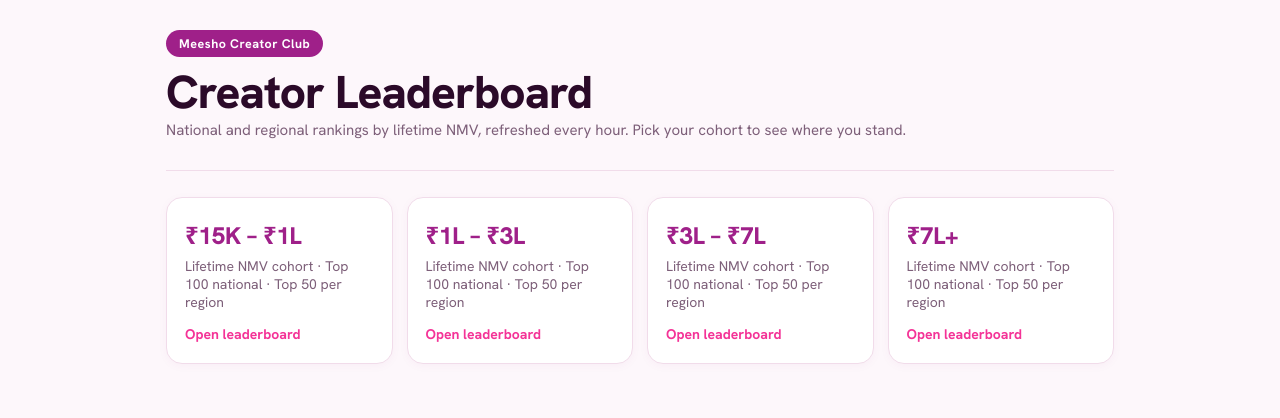
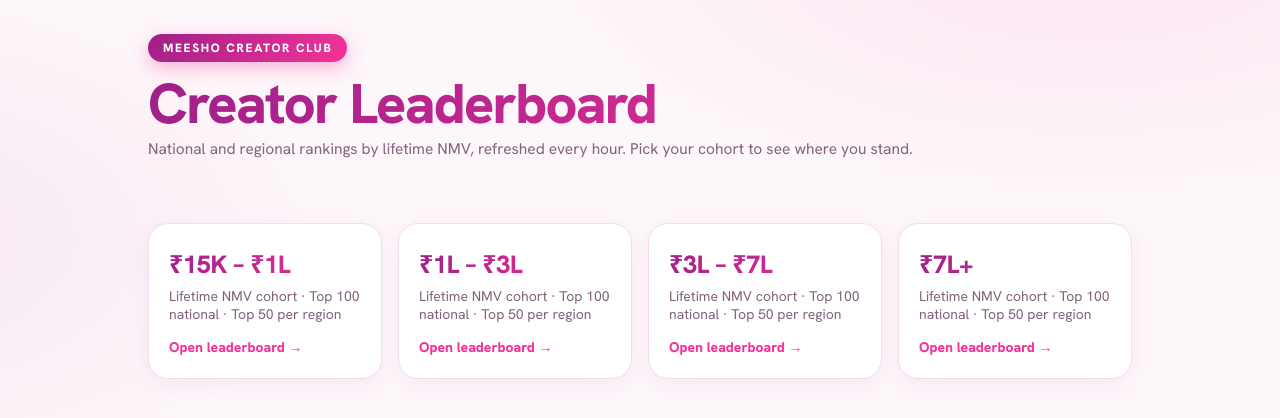
Before and after one commit to ayushtekriwal01/leaderborad_trial, a Next.js app: page / in a window 1280 px wide. Shown: the top 418 px of the page. Built offline with nearby package versions, Linux system fonts and the light colour scheme.

Commit message:
v2 design: gradient brand system, podium rows, sticky headers
Updated styles for the Meesho Creator Club leaderboard, including color adjustments, layout changes, and hover effects for various elements.

```diff
--- a/app/globals.css
+++ b/app/globals.css
@@ -1,148 +1,207 @@
-/* Meesho Creator Club leaderboard — brand palette: Meesho purple #9F2089, Meesho pink #F43397.
-   One loud element: the primary-rank column. Everything else stays quiet and clean. */
+/* Meesho Creator Club leaderboard — v2 "prize ceremony" design.
+   Palette is strictly Meesho: purple #9F2089, pink #F43397, blush tints,
+   ink for text, warm gold reserved for the top-3 podium. */
 
 :root {
-  --paper: #fdf7fb;
+  --paper: #fdf6fa;
   --ink: #2b0a29;
-  --ink-soft: #7d5f79;
-  --line: #f1dcea;
-  --primary: #9f2089;      /* Meesho purple */
+  --ink-soft: #82627d;
+  --line: #f2dcec;
+  --primary: #9f2089;
+  --pink: #f43397;
+  --grad: linear-gradient(120deg, #9f2089 0%, #f43397 100%);
   --primary-soft: #fbe9f5;
-  --pink: #f43397;         /* Meesho pink */
   --gold: #a4770b;
-  --gold-soft: #fbf2d9;
+  --gold-soft: #fdf3d8;
   --card: #ffffff;
-  --radius: 16px;
 }
 
 * { box-sizing: border-box; }
 html, body { margin: 0; padding: 0; }
 body {
   font-family: "Hanken Grotesk", system-ui, sans-serif;
-  background: var(--paper);
   color: var(--ink);
+  background:
+    radial-gradient(900px 420px at 85% -60px, rgba(244, 51, 151, 0.09), transparent 60%),
+    radial-gradient(760px 420px at -10% 30%, rgba(159, 32, 137, 0.07), transparent 60%),
+    var(--paper);
+  background-attachment: fixed;
   -webkit-font-smoothing: antialiased;
 }
 a { color: inherit; }
+::selection { background: var(--pink); color: #fff; }
 
-.wrap { max-width: 980px; margin: 0 auto; padding: 0 16px 96px; }
+.wrap { max-width: 1020px; margin: 0 auto; padding: 0 18px 110px; }
 
-/* ---------- header ---------- */
-.masthead { padding: 30px 0 14px; border-bottom: 1.5px solid var(--line); }
+/* ---------------- header ---------------- */
+.masthead { padding: 34px 0 18px; }
 .masthead .brand {
-  display: inline-block; background: var(--primary); color: #fff;
-  font-size: 12.5px; font-weight: 700; letter-spacing: 0.04em;
-  padding: 5px 13px; border-radius: 999px; text-decoration: none;
+  display: inline-block;
+  background: var(--grad);
+  color: #fff;
+  font-size: 12px; font-weight: 800;
+  letter-spacing: 0.14em; text-transform: uppercase;
+  padding: 6px 15px; border-radius: 999px; text-decoration: none;
+  box-shadow: 0 6px 18px rgba(244, 51, 151, 0.35);
 }
 .masthead h1 {
-  margin: 12px 0 4px; font-size: clamp(30px, 6vw, 46px);
-  font-weight: 800; letter-spacing: -0.02em; line-height: 1.02;
+  margin: 14px 0 6px;
+  font-size: clamp(34px, 6.4vw, 56px);
+  font-weight: 900; letter-spacing: -0.03em; line-height: 1;
+  background: var(--grad);
+  -webkit-background-clip: text; background-clip: text;
+  -webkit-text-fill-color: transparent;
 }
-.masthead .sub { margin: 0 0 16px; color: var(--ink-soft); font-size: 15px; }
+.masthead .sub { margin: 0 0 18px; color: var(--ink-soft); font-size: 15.5px; }
 .updated { font-size: 13px; color: var(--ink-soft); }
-.updated b { color: var(--primary); font-weight: 700; }
+.updated b { color: var(--primary); font-weight: 800; }
 
-/* ---------- cohort switcher ---------- */
-.cohort-row { display: flex; gap: 8px; flex-wrap: wrap; margin: 4px 0 0; }
+/* ---------------- cohort switcher ---------------- */
+.cohort-row { display: flex; gap: 9px; flex-wrap: wrap; }
 .cohort-chip {
   border: 1.5px solid var(--line); background: var(--card);
-  padding: 7px 14px; border-radius: 999px; font-size: 14px; font-weight: 600;
-  text-decoration: none; color: var(--ink-soft);
+  padding: 8px 16px; border-radius: 999px;
+  font-size: 14px; font-weight: 700; text-decoration: none; color: var(--ink-soft);
+  transition: transform .15s ease, border-color .15s ease, color .15s ease, box-shadow .15s ease;
 }
-.cohort-chip:hover { border-color: var(--pink); color: var(--primary); }
-.cohort-chip.active { border-color: var(--primary); color: #fff; background: var(--primary); }
+.cohort-chip:hover { border-color: var(--pink); color: var(--primary); transform: translateY(-1px); }
+.cohort-chip.active {
+  border-color: transparent; color: #fff; background: var(--grad);
+  box-shadow: 0 8px 20px rgba(159, 32, 137, 0.30);
+}
 
-/* ---------- tabs ---------- */
+/* ---------------- tabs ---------------- */
 .tabs {
-  display: flex; gap: 4px; margin: 18px 0 14px; padding: 4px;
-  background: #f7e8f2; border-radius: 999px; width: fit-content; max-width: 100%;
-  overflow-x: auto;
+  display: flex; gap: 4px; margin: 20px 0 16px; padding: 5px;
+  background: #fff; border: 1px solid var(--line); border-radius: 999px;
+  width: fit-content; max-width: 100%; overflow-x: auto;
+  box-shadow: 0 4px 16px rgba(159, 32, 137, 0.07);
 }
 .tabs button {
-  border: 0; background: transparent; font: inherit; font-weight: 600;
-  padding: 8px 18px; border-radius: 999px; cursor: pointer; color: var(--ink-soft);
-  white-space: nowrap;
+  border: 0; background: transparent; font: inherit; font-weight: 700;
+  padding: 9px 20px; border-radius: 999px; cursor: pointer; color: var(--ink-soft);
+  white-space: nowrap; transition: color .15s ease, background .15s ease;
 }
-.tabs button[aria-selected="true"] { background: var(--primary); color: #fff; }
+.tabs button:hover { color: var(--primary); }
+.tabs button[aria-selected="true"] {
+  background: var(--grad); color: #fff;
+  box-shadow: 0 5px 14px rgba(244, 51, 151, 0.35);
+}
 .tabs button:focus-visible { outline: 2px solid var(--pink); outline-offset: 2px; }
 
-/* ---------- search ---------- */
-.search { position: relative; margin: 18px 0 6px; }
+/* ---------------- search ---------------- */
+.search { position: relative; margin: 20px 0 8px; }
 .search input {
   width: 100%; font: inherit; font-size: 16px;
-  padding: 13px 16px 13px 42px; border-radius: 999px;
+  padding: 14px 18px 14px 46px; border-radius: 999px;
   border: 1.5px solid var(--line); background: var(--card); color: var(--ink);
+  transition: border-color .15s ease, box-shadow .15s ease;
 }
-.search input:focus { outline: none; border-color: var(--primary); box-shadow: 0 0 0 3px var(--primary-soft); }
-.search .icon { position: absolute; left: 16px; top: 50%; transform: translateY(-50%); color: var(--ink-soft); }
+.search input:focus {
+  outline: none; border-color: var(--pink);
+  box-shadow: 0 0 0 4px rgba(244, 51, 151, 0.14);
+}
+.search .icon { position: absolute; left: 18px; top: 50%; transform: translateY(-50%); color: var(--ink-soft); }
 
 .result-card {
-  border: 1.5px solid var(--line); border-left: 4px solid var(--primary);
-  background: var(--card); border-radius: var(--radius);
-  padding: 14px 16px; margin: 10px 0;
-  box-shadow: 0 2px 10px rgba(159, 32, 137, 0.05);
+  border: 1px solid var(--line); border-left: 4px solid var(--pink);
+  background: var(--card); border-radius: 18px;
+  padding: 16px 18px; margin: 12px 0;
+  box-shadow: 0 8px 26px rgba(159, 32, 137, 0.08);
 }
-.result-card .handle { font-weight: 700; font-size: 17px; }
-.result-card .cohort-tag { color: var(--primary); font-weight: 700; font-size: 13px; margin-left: 8px; }
-.result-grid { display: grid; grid-template-columns: repeat(auto-fit, minmax(110px, 1fr)); gap: 10px; margin-top: 10px; }
-.result-grid .cell small { display: block; color: var(--ink-soft); font-size: 12px; margin-bottom: 2px; }
-.result-grid .cell span { font-weight: 700; font-variant-numeric: tabular-nums; }
-.result-note { margin-top: 8px; font-size: 13px; color: var(--gold); background: var(--gold-soft); border-radius: 8px; padding: 6px 10px; display: inline-block; }
+.result-card .handle { font-weight: 800; font-size: 17.5px; }
+.result-card .handle a { text-decoration: none; border-bottom: 2px solid #f8cfe7; transition: color .15s ease, border-color .15s ease; }
+.result-card .handle a:hover { color: var(--primary); border-color: var(--pink); }
+.result-card .handle a::after { content: "\2197"; font-size: 12px; color: var(--pink); margin-left: 4px; }
+.result-card .cohort-tag {
+  color: #fff; background: var(--grad); font-weight: 800; font-size: 12px;
+  padding: 3px 10px; border-radius: 999px; margin-left: 10px; vertical-align: 2px;
+}
+.result-grid { display: grid; grid-template-columns: repeat(auto-fit, minmax(112px, 1fr)); gap: 12px; margin-top: 12px; }
+.result-grid .cell small { display: block; color: var(--ink-soft); font-size: 11.5px; letter-spacing: .04em; text-transform: uppercase; margin-bottom: 3px; }
+.result-grid .cell span { font-weight: 800; font-variant-numeric: tabular-nums; }
+.result-note { margin-top: 10px; font-size: 13px; color: var(--gold); background: var(--gold-soft); border-radius: 10px; padding: 7px 11px; display: inline-block; }
 .result-empty { color: var(--ink-soft); padding: 12px 2px; font-size: 15px; }
 
-/* ---------- table ---------- */
+/* ---------------- leaderboard table ---------------- */
 .board {
-  border: 1px solid var(--line); border-top: 3px solid var(--primary);
-  border-radius: var(--radius); background: var(--card); overflow: hidden;
-  box-shadow: 0 4px 18px rgba(159, 32, 137, 0.06);
+  position: relative;
+  border: 1px solid var(--line); border-radius: 22px;
+  background: var(--card); overflow: hidden;
+  box-shadow: 0 14px 40px rgba(159, 32, 137, 0.10), 0 2px 8px rgba(159, 32, 137, 0.05);
+}
+.board::before {
+  content: ""; position: absolute; top: 0; left: 0; right: 0; height: 5px;
+  background: var(--grad); z-index: 5;
 }
 .table-scroll { overflow-x: auto; -webkit-overflow-scrolling: touch; }
-table { border-collapse: collapse; width: 100%; min-width: 640px; }
+.table-scroll::-webkit-scrollbar { height: 8px; }
+.table-scroll::-webkit-scrollbar-thumb { background: #eec9e2; border-radius: 999px; }
+table { border-collapse: collapse; width: 100%; min-width: 700px; }
 thead th {
-  text-align: left; font-size: 12.5px; font-weight: 700; color: var(--ink-soft);
-  padding: 13px 14px; border-bottom: 1.5px solid var(--line); background: #fcf2f9;
-  white-space: nowrap;
+  position: sticky; top: 0; z-index: 2;
+  text-align: left; font-size: 11.5px; font-weight: 800;
+  letter-spacing: 0.07em; text-transform: uppercase; color: #9a7494;
+  padding: 14px 16px; background: #fdf1f8;
+  border-bottom: 2px solid #f0d5e7; white-space: nowrap;
 }
 tbody td {
-  padding: 13px 14px; border-bottom: 1px solid var(--line);
+  padding: 14px 16px; border-bottom: 1px solid #f6e4f0;
   font-size: 15px; white-space: nowrap; font-variant-numeric: tabular-nums;
+  transition: background .15s ease;
 }
 tbody tr:last-child td { border-bottom: 0; }
-tbody tr:hover td { background: #fdf3fa; }
+tbody tr:hover td { background: #fdf1f9; }
 
-/* primary rank — the loud column */
+/* the one loud column: primary rank */
 .rank-primary {
-  position: sticky; left: 0; background: var(--card);
-  font-weight: 800; font-size: 19px; color: var(--primary);
-  min-width: 64px; box-shadow: 1px 0 0 var(--line);
+  position: sticky; left: 0; z-index: 1; background: var(--card);
+  font-weight: 900; font-size: 20px; color: var(--primary);
+  min-width: 72px; box-shadow: 1px 0 0 var(--line);
 }
-thead .rank-primary { font-size: 12.5px; font-weight: 700; color: var(--ink-soft); background: #fcf2f9; }
+thead th.rank-primary { z-index: 3; font-size: 11.5px; font-weight: 800; color: #9a7494; background: #fdf1f8; }
+tr.top3 td { background: linear-gradient(90deg, var(--gold-soft) 0, rgba(253, 243, 216, 0.35) 200px, transparent 380px); }
+tr.top3:hover td { background: linear-gradient(90deg, var(--gold-soft) 0, rgba(253, 243, 216, 0.45) 200px, transparent 380px); }
 tr.top3 .rank-primary { color: var(--gold); background: var(--gold-soft); }
-tr.top3 td { background: linear-gradient(90deg, var(--gold-soft) 0, transparent 240px); }
-tr.top3:hover td { background: linear-gradient(90deg, var(--gold-soft) 0, transparent 240px); }
 
-.handle-cell { font-weight: 600; }
-.nmv-cell { font-weight: 700; }
+.handle-cell { font-weight: 700; }
+.handle-cell a {
+  text-decoration: none; border-bottom: 2px solid #f8cfe7;
+  transition: color .15s ease, border-color .15s ease;
+}
+.handle-cell a:hover { color: var(--primary); border-color: var(--pink); }
+.handle-cell a::after { content: "\2197"; font-size: 11px; color: var(--pink); margin-left: 4px; }
+.nmv-cell { font-weight: 800; }
 .dim { color: var(--ink-soft); }
 
-/* ---------- states ---------- */
-.state { padding: 48px 16px; text-align: center; color: var(--ink-soft); }
+/* ---------------- states ---------------- */
+.state { padding: 52px 16px; text-align: center; color: var(--ink-soft); }
 .state b { color: var(--ink); }
 .stale-banner {
-  margin: 12px 0; padding: 9px 14px; border-radius: 10px; font-size: 13.5px;
+  margin: 12px 0; padding: 10px 15px; border-radius: 12px; font-size: 13.5px;
   background: var(--gold-soft); color: var(--gold);
 }
 
-/* ---------- index page ---------- */
-.cohort-cards { display: grid; grid-template-columns: repeat(auto-fit, minmax(210px, 1fr)); gap: 14px; margin-top: 26px; }
+/* ---------------- index page ---------------- */
+.cohort-cards { display: grid; grid-template-columns: repeat(auto-fit, minmax(215px, 1fr)); gap: 16px; margin-top: 28px; }
 .cohort-card {
   display: block; text-decoration: none; background: var(--card);
-  border: 1.5px solid var(--line); border-radius: var(--radius); padding: 20px 18px;
-  box-shadow: 0 2px 10px rgba(159, 32, 137, 0.04);
+  border: 1px solid var(--line); border-radius: 20px; padding: 22px 20px;
+  box-shadow: 0 6px 20px rgba(159, 32, 137, 0.06);
+  transition: transform .15s ease, box-shadow .15s ease, border-color .15s ease;
 }
-.cohort-card:hover { border-color: var(--primary); }
-.cohort-card .range { font-size: 24px; font-weight: 800; letter-spacing: -0.01em; color: var(--primary); }
+.cohort-card:hover {
+  transform: translateY(-3px); border-color: #f2b9dd;
+  box-shadow: 0 16px 36px rgba(159, 32, 137, 0.14);
+}
+.cohort-card .range {
+  font-size: 25px; font-weight: 900; letter-spacing: -0.01em;
+  background: var(--grad);
+  -webkit-background-clip: text; background-clip: text;
+  -webkit-text-fill-color: transparent;
+}
 .cohort-card .desc { color: var(--ink-soft); font-size: 14px; margin-top: 6px; }
-.cohort-card .go { color: var(--pink); font-weight: 700; font-size: 14px; margin-top: 14px; }
+.cohort-card .go { color: var(--pink); font-weight: 800; font-size: 14px; margin-top: 15px; }
+.cohort-card .go::after { content: " \2192"; }
 
 @media (prefers-reduced-motion: reduce) { * { transition: none !important; animation: none !important; } }
```
